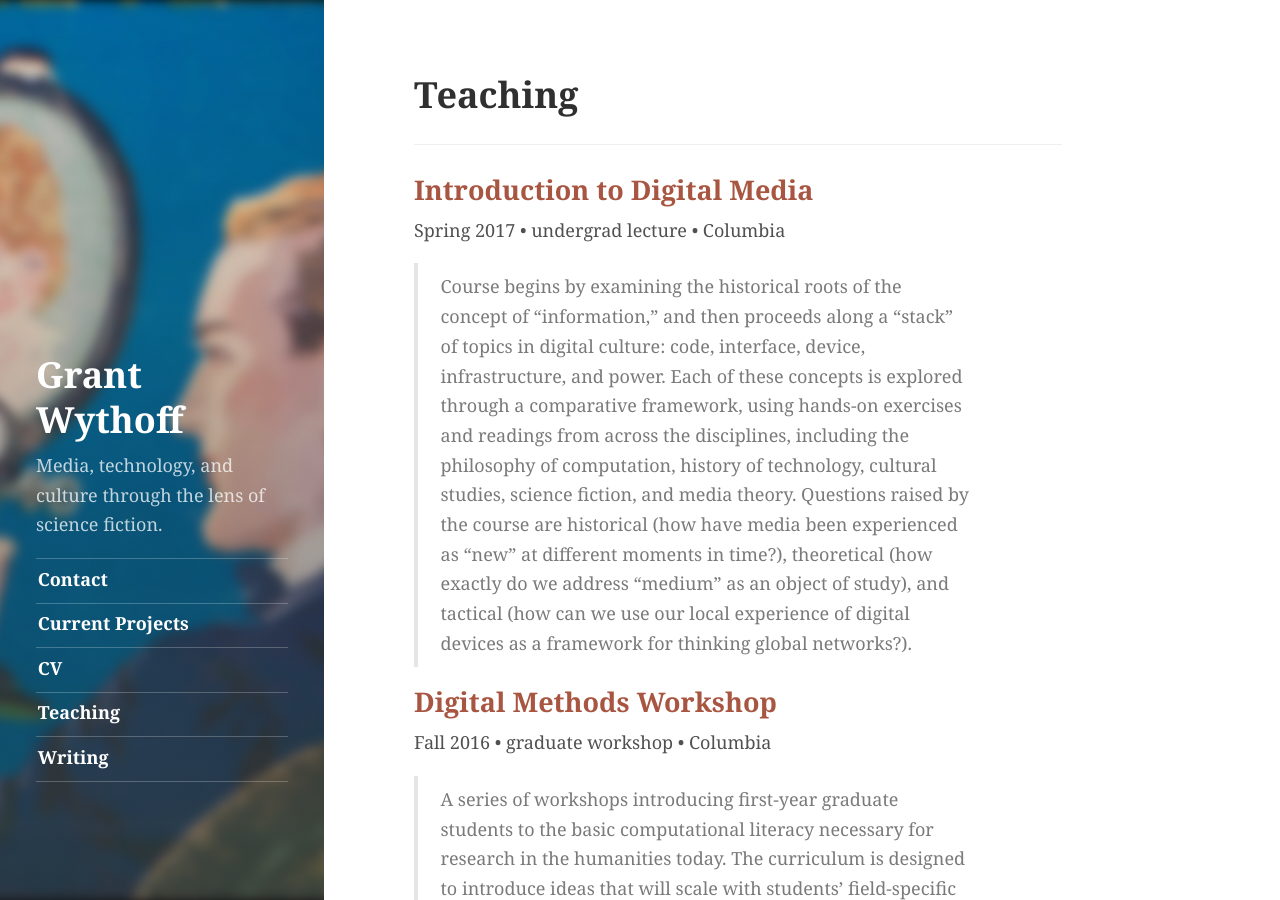
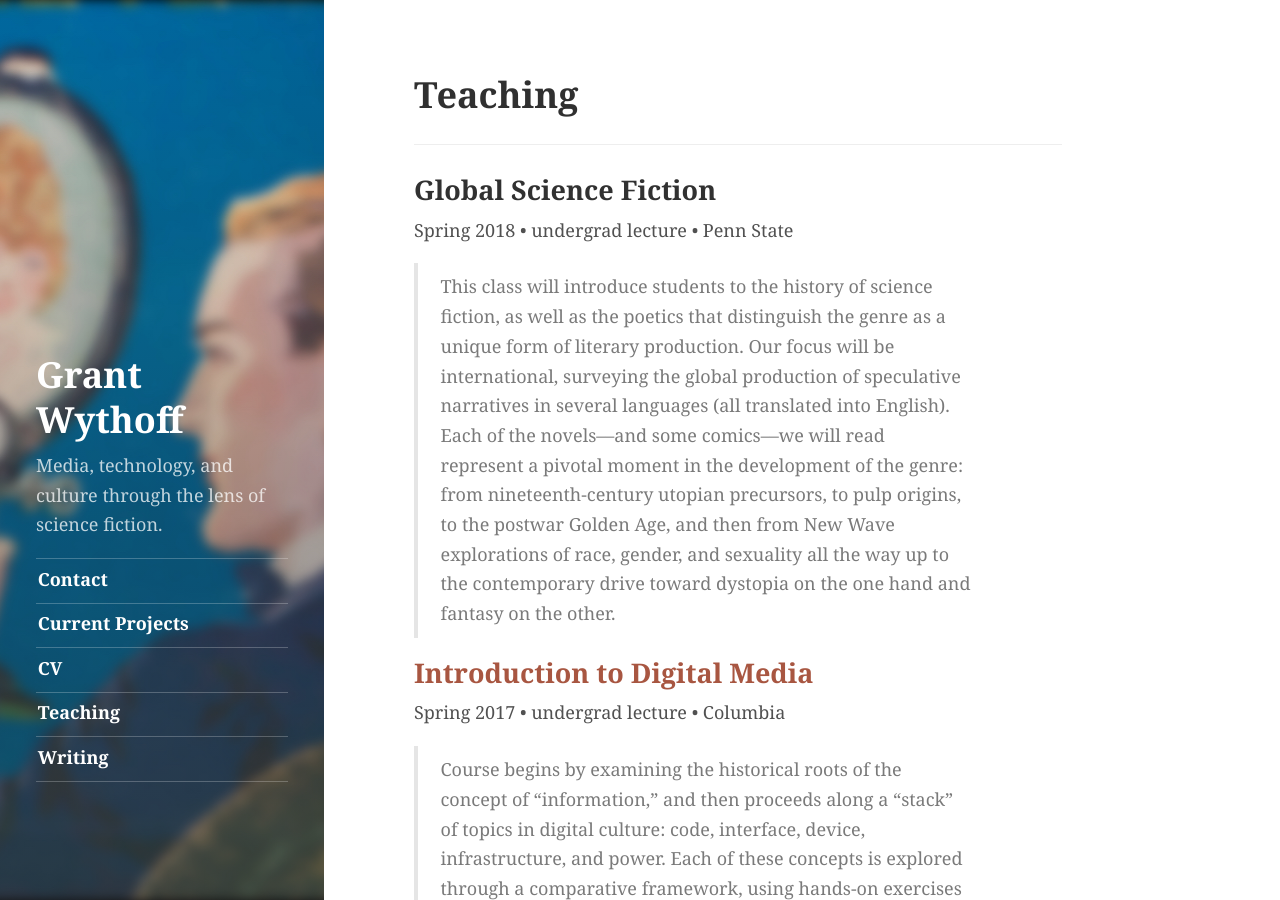
Before and after one commit to gwijthoff/wythoff.net, a Jekyll site: the page built from teaching.md, in a window 1280 px wide and 900 px high. Built offline with Jekyll 4.4.1, drawn with Linux system fonts in a browser that asks for light colours.

Commit message:
adding global sf course

```diff
--- a/teaching.md
+++ b/teaching.md
@@ -3,6 +3,12 @@ layout: page
 title: Teaching
 image: http://wythoff.net/public/img/telephot.jpg
 ---
+
+## Global Science Fiction
+
+Spring 2018 • undergrad lecture • Penn State
+
+> This class will introduce students to the history of science fiction, as well as the poetics that distinguish the genre as a unique form of literary production. Our focus will be international, surveying the global production of speculative narratives in several languages (all translated into English). Each of the novels––and some comics––we will read represent a pivotal moment in the development of the genre:  from nineteenth-century utopian precursors, to pulp origins, to the postwar Golden Age, and then from New Wave explorations of race, gender, and sexuality all the way up to the contemporary drive toward dystopia on the one hand and fantasy on the other.
 
 ## [Introduction to Digital Media](https://gwijthoff.github.io/digitalmedia/)
 
```
